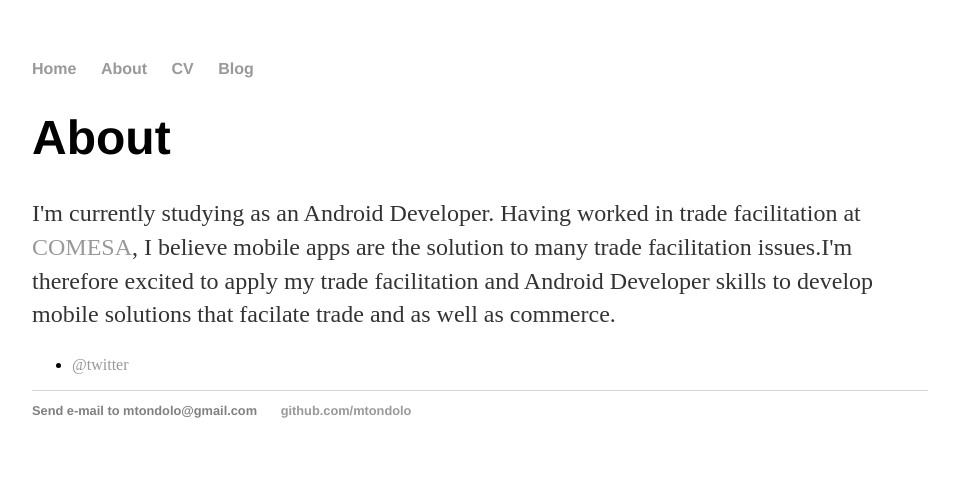
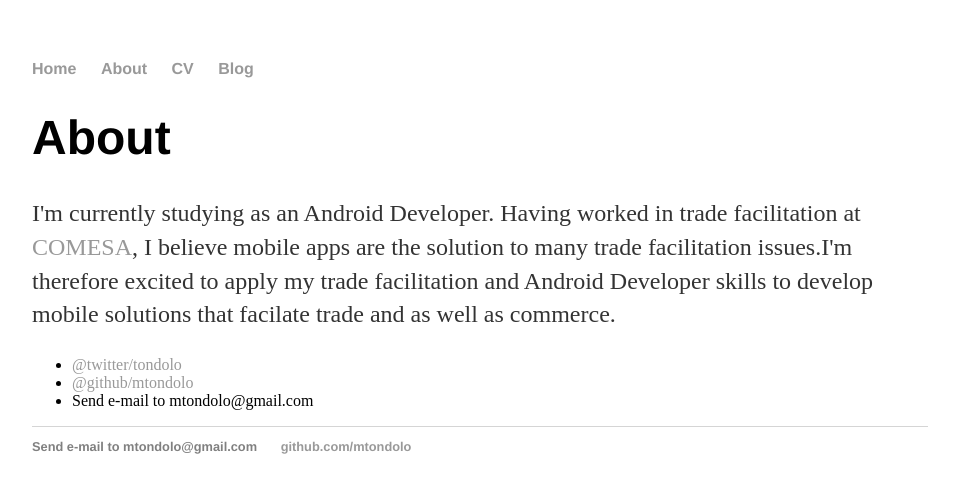
Before and after one commit to mtondolo/mtondolo.github.io, a Jekyll site: the page built from about/index.html, in a window 1280 px wide. Shown: the top 493 px of the page, without its empty margins (160-1119 px from the left). Built offline with Jekyll 4.4.1, drawn with Linux system fonts in a browser that asks for light colours.

Commit message:
Update index.html

```diff
--- a/about/index.html
+++ b/about/index.html
@@ -10,6 +10,8 @@ title: About Musa Tondolo
 			trade facilitation issues.I'm therefore excited to apply my trade facilitation and Android Developer skills
 			to develop mobile solutions that facilate trade and as well as commerce.</p>
 			<ul class="contacts">
-				<li><a href="https://twitter.com/tondolo">@twitter</a></li>
+				<li><a href="https://twitter.com/tondolo">@twitter/tondolo</a></li>
+				<li><a href="https://github.com/mtondolo">@github/mtondolo</a></li>
+				<li>Send e-mail to <span class="obfuscate">mtondolo@gmail.com</span></li>
 			 </ul>
 		</div>
```
